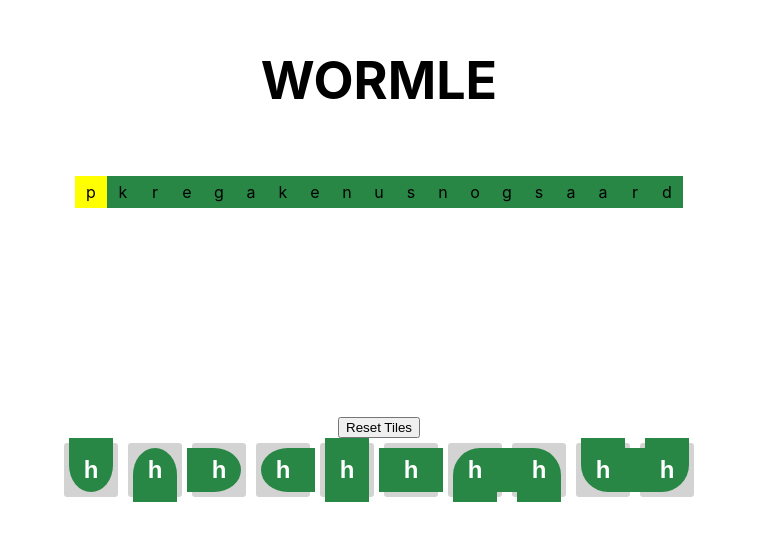
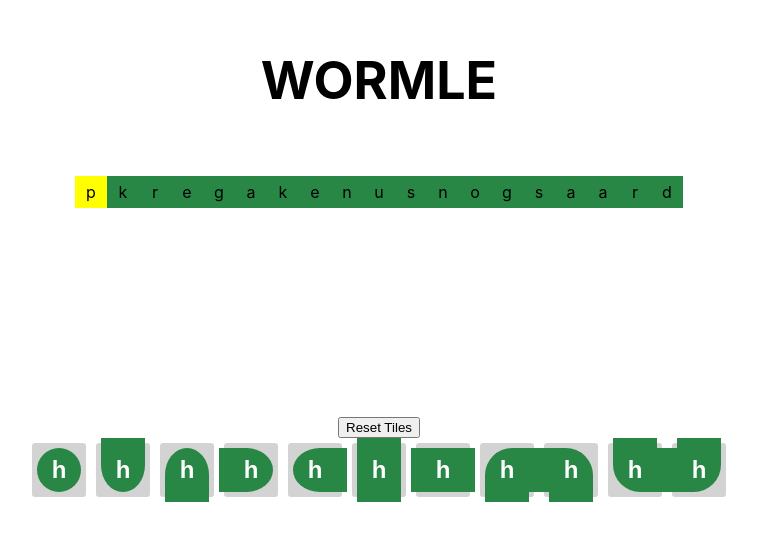
Before and after one commit to evarae/wormle, a React (Create React App) app: page / in a window 1280 px wide. Shown: the top 540 px of the page, without its empty margins (261-1018 px from the left). Built offline with nearby package versions, Linux system fonts and the light colour scheme.

Commit message:
Added solo snake

```diff
--- a/src/game/Grid.css
+++ b/src/game/Grid.css
@@ -77,6 +77,13 @@
     justify-content: center;
     align-items: center;
     background-color: var(--snake-color);
+}
+
+.end{
+    height: calc(var(--grid-size) - 2*var(--snake-size-offset));
+    width: calc(var(--grid-size) - 2*var(--snake-size-offset));
+    margin: var(--snake-size-offset);
+    border-radius: 50%;
 }
 
 .north-end{
--- a/src/game/TestGrid.tsx
+++ b/src/game/TestGrid.tsx
@@ -14,6 +14,12 @@ function TestGrid() {
 
   return (
     <div className='word-container'>
+      <div className='tile snake-container'>
+        <button className='inner-square' onClick={()=> {console.log('clicked');}}>
+          <span className='tile-letter' >h</span>
+        </button>
+        <div className='snake-head end'></div>
+      </div>
       <div className='tile snake-container'>
         <button className='inner-square' onClick={()=> {console.log('clicked');}}>
           <span className='tile-letter' >h</span>
```
